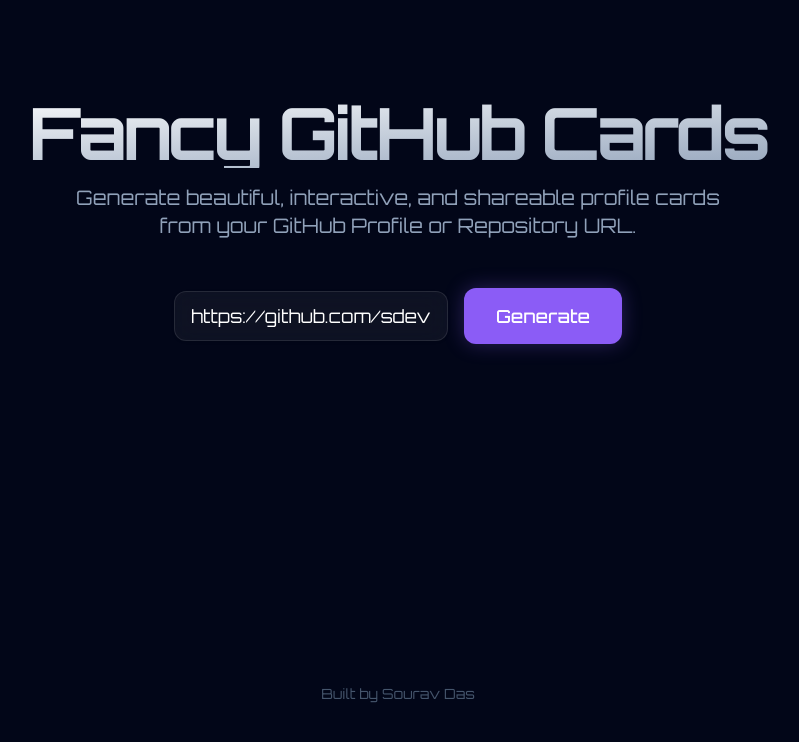
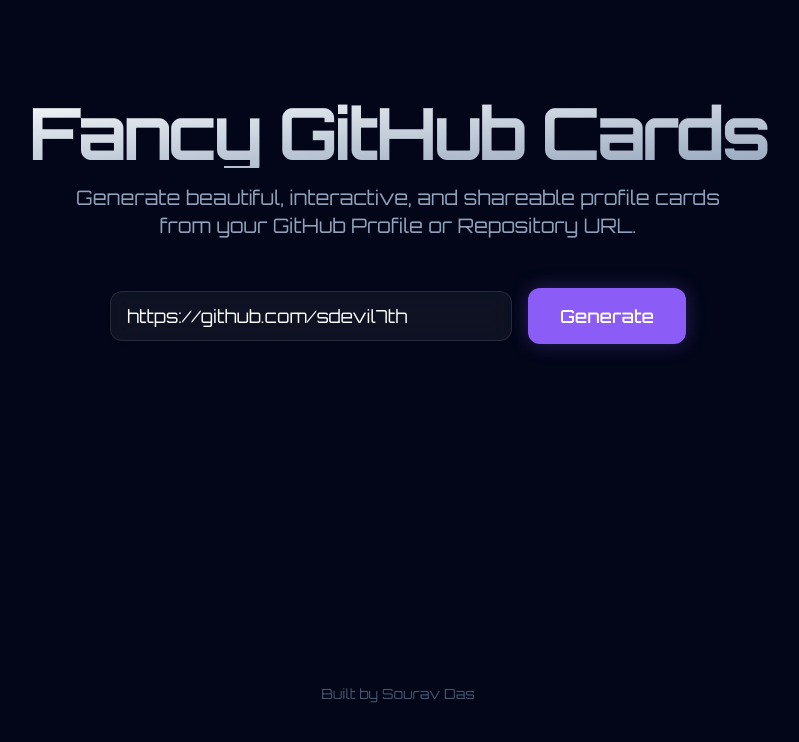
Before and after one commit to sdevil7th/gh-card, a Next.js app: page / in a window 1280 px wide. Shown: the top 742 px of the page, without its empty margins (242-1041 px from the left). Built offline with nearby package versions, Linux system fonts and the light colour scheme; no server answers; a web font is replaced by a local one.

Commit message:
chore: Fixed minor cosmetic issue

```diff
--- a/app/components/generator/UsernameInput.tsx
+++ b/app/components/generator/UsernameInput.tsx
@@ -71,7 +71,7 @@
   return (
     <form
       onSubmit={handleSubmit}
-      className="flex flex-col w-full max-w-md mx-auto relative z-10 gap-2"
+      className="flex flex-col w-full max-w-xl mx-auto relative z-10 gap-2"
     >
       <div className="flex flex-col sm:flex-row gap-4 items-center">
         <Input
```
